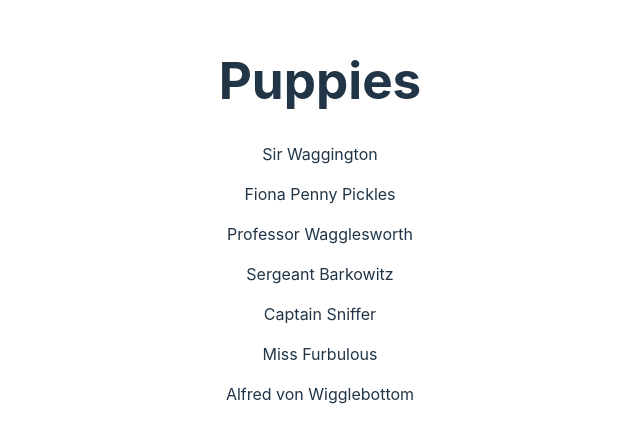
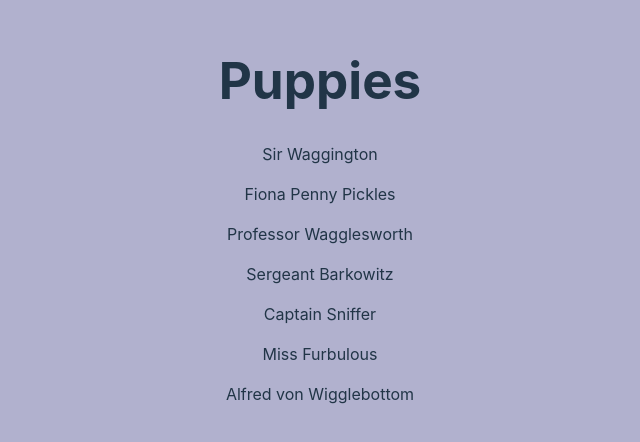
Before and after one commit to marveltaylor/PuppyPals, a React (Vite) app: page / in a window 1280 px wide. Shown: the part 180-622 px from the top of the page, without its empty margins (320-960 px from the left). Built offline with nearby package versions, Linux system fonts and the light colour scheme.

Commit message:
updated background color

```diff
--- a/src/Puppy.css
+++ b/src/Puppy.css
@@ -0,0 +1,3 @@
+*{
+    background-color: rgb(177, 177, 206);
+}
```
